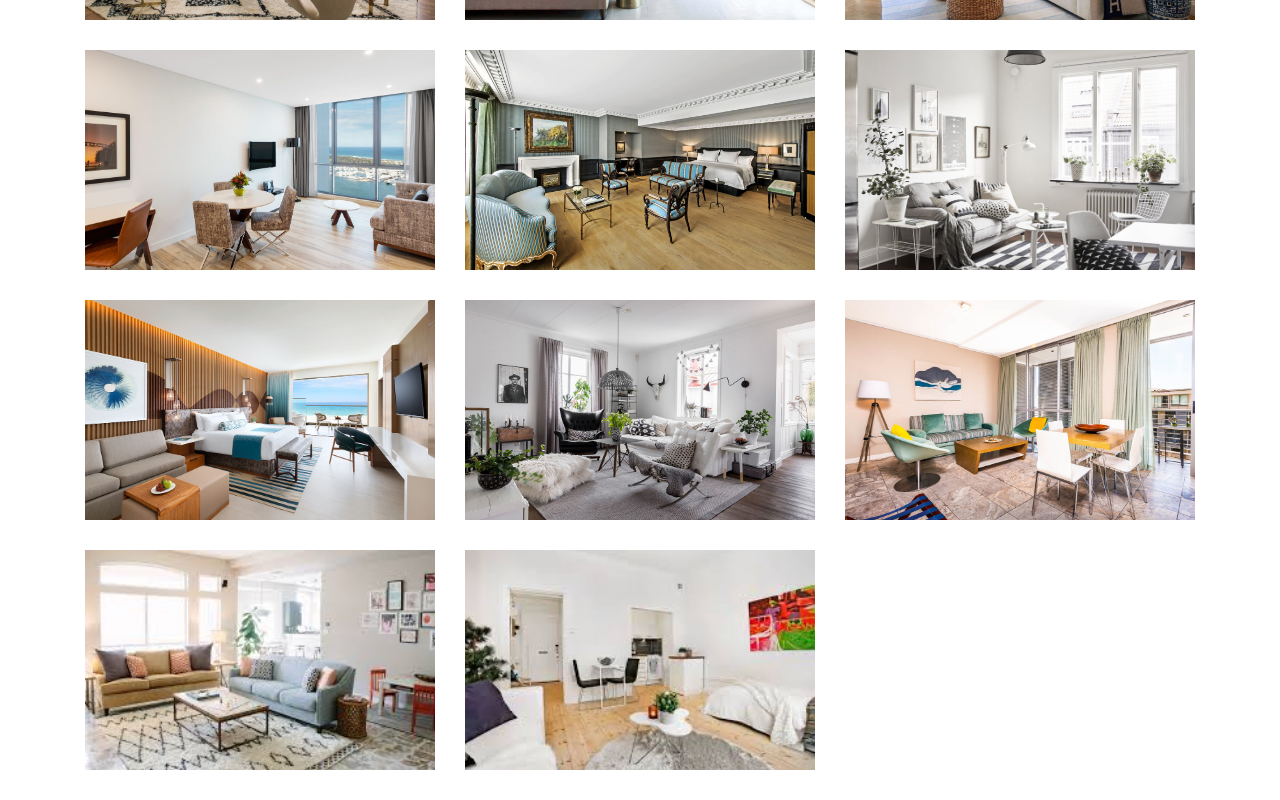
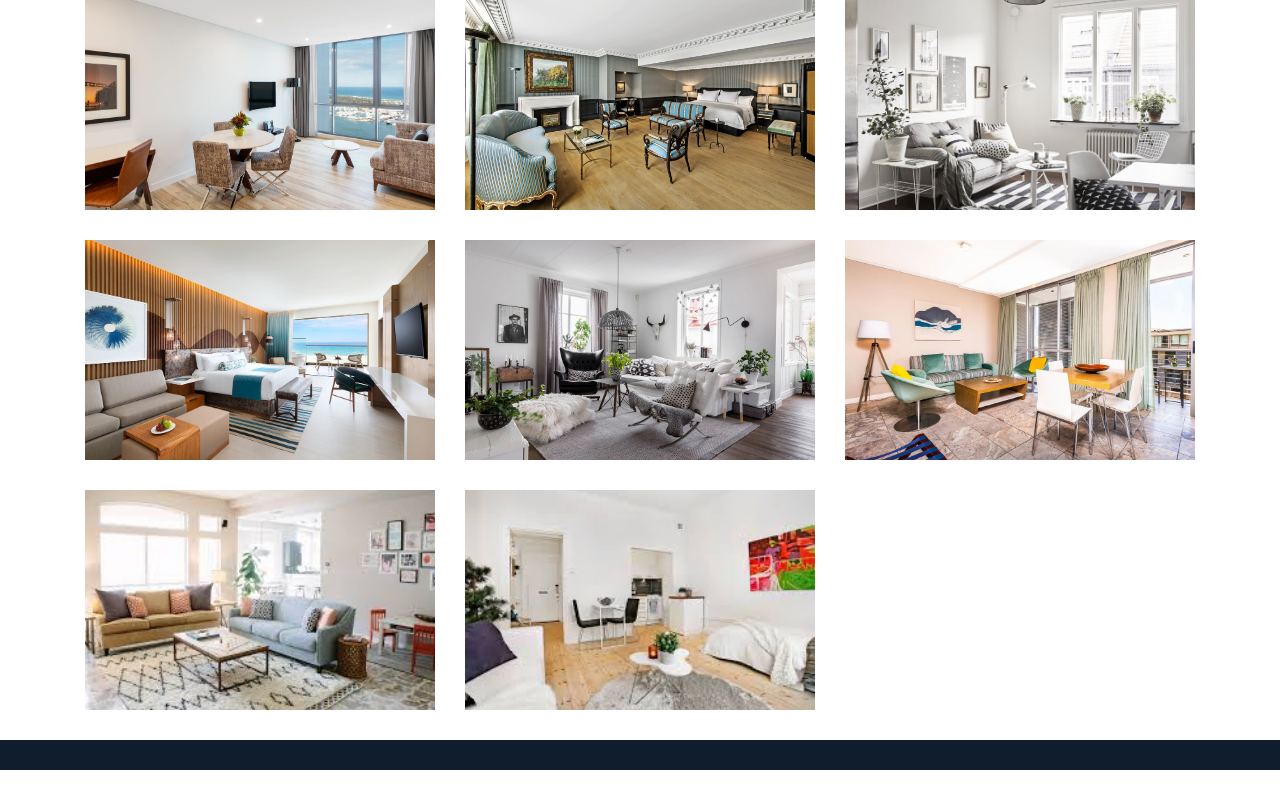
Before and after one commit to Taras-Roboteckyi/Vue-CLI_first-app, a Vue app: page / in a window 1280 px wide. Shown: the part 1091-1891 px from the top of the page. After the commit the page ends 1861 px from the top, so only its background shows below. Built offline with nearby package versions, Linux system fonts and the light colour scheme.

Commit message:
add component footer

```diff
--- a/src/App.vue
+++ b/src/App.vue
@@ -1,18 +1,23 @@
 <template>
   <div id="app">
+    <div class="content">
 
       <Container>
         <ApartmentFilterForm class="apartments-filter" @submit="filter" />
       </Container>
+      <Container>
         <p v-if="!filteredApartments.length">Nothing found</p>
         <!-- //Дивиться якщо довжина не менше 0 тоді гасить компонент// -->
 
         <ApartmentsList v-else :items="filteredApartments">
           <template v-slot:apartment="{ apartment }">
-        <ApartmentsItem :key="apartment.id" :descr="apartment.descr" :rating="apartment.rating" :price="apartment.price"
-          :imgSrc="apartment.imgUrl" @click.native="handleItemClick" />
+            <ApartmentsItem :key="apartment.id" :descr="apartment.descr" :rating="apartment.rating"
+              :price="apartment.price" :imgSrc="apartment.imgUrl" @click.native="handleItemClick" />
           </template>
         </ApartmentsList>
+      </Container>
+    </div>
+    <AppFooter />
   </div>
 </template>
 
@@ -26,12 +31,13 @@ import apartments from "./components/apartment/apartments";
 import ApartmentsItem from "./components/apartment/ApartmentsItem.vue"
 import ApartmentFilterForm from "./components/apartment/ApartmentFilterForm.vue";
 import Container from "./components/shared/Container.vue";
+import AppFooter from "./components/Footer.vue"
 
 
 export default {
 
   name: "App",
-  components: { ApartmentsList, ApartmentsItem, ApartmentFilterForm, Container },
+  components: { ApartmentsList, ApartmentsItem, ApartmentFilterForm, Container, AppFooter },
   data() {
     return {
       apartments, text: '', filters: {
@@ -74,13 +80,14 @@ export default {
   font-family: Montserrat, Helvetica, Arial, sans-serif;
   -webkit-font-smoothing: antialiased;
   -moz-osx-font-smoothing: grayscale;
-  text-align: center;
-  color: #2c3e50;
-  margin-top: 60px;
-
+  display: flex;
+  flex-direction: column;
+  min-height: 100vh; //Прибиває футер до низу//
 }
 
-
+.content {
+  flex-grow: 1;
+}
 
 .apartments-filter {
   margin-bottom: 40px;
--- /dev/null
+++ b/src/components/Footer.vue
@@ -0,0 +1,20 @@
+<template>
+    <footer class="footer">
+
+    </footer>
+</template>
+
+<script>
+export default {
+    name: 'FooterApp'
+}
+</script>
+
+<style lang="scss" scoped>
+@import '../assets/scss/variables';
+
+.footer {
+    background: $secondary-color;
+    height: 30px;
+}
+</style>
```
Also changed, not shown: src/assets/logo.png (deleted), src/assets/svg/logo.svg (added), src/components/Header.vue (added), src/components/Logo.vue (added). Lines whose indentation alone changed are shown as unchanged.
